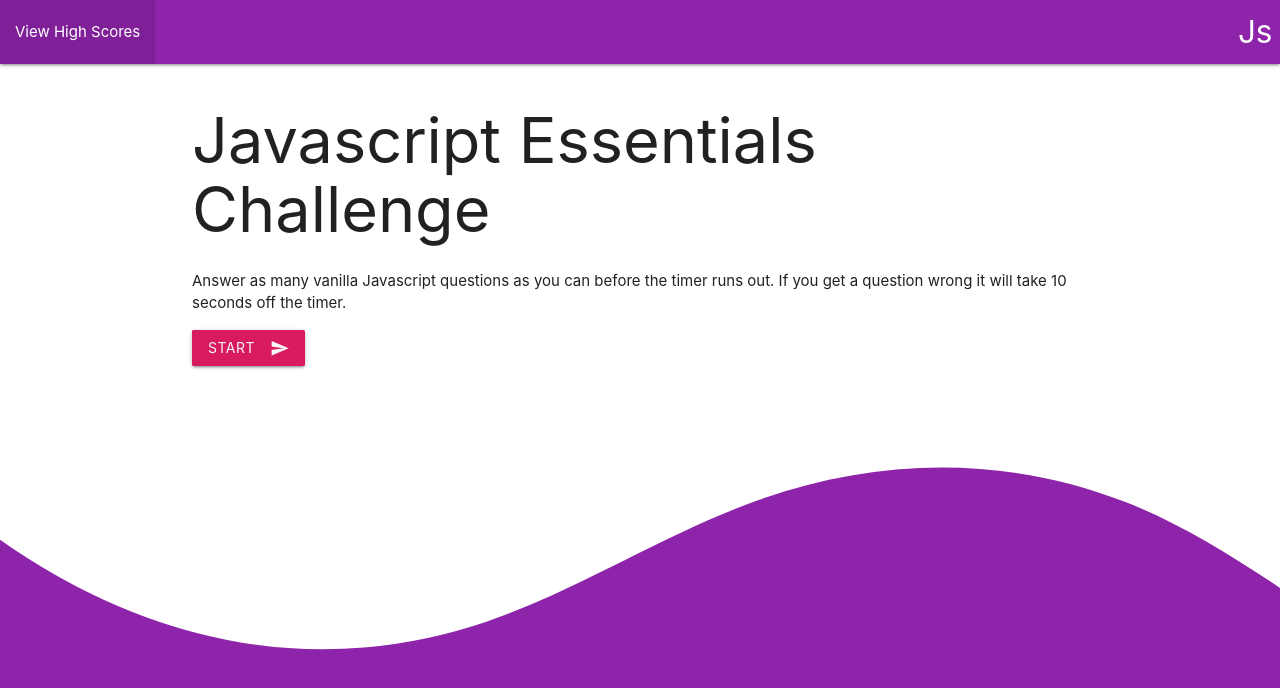
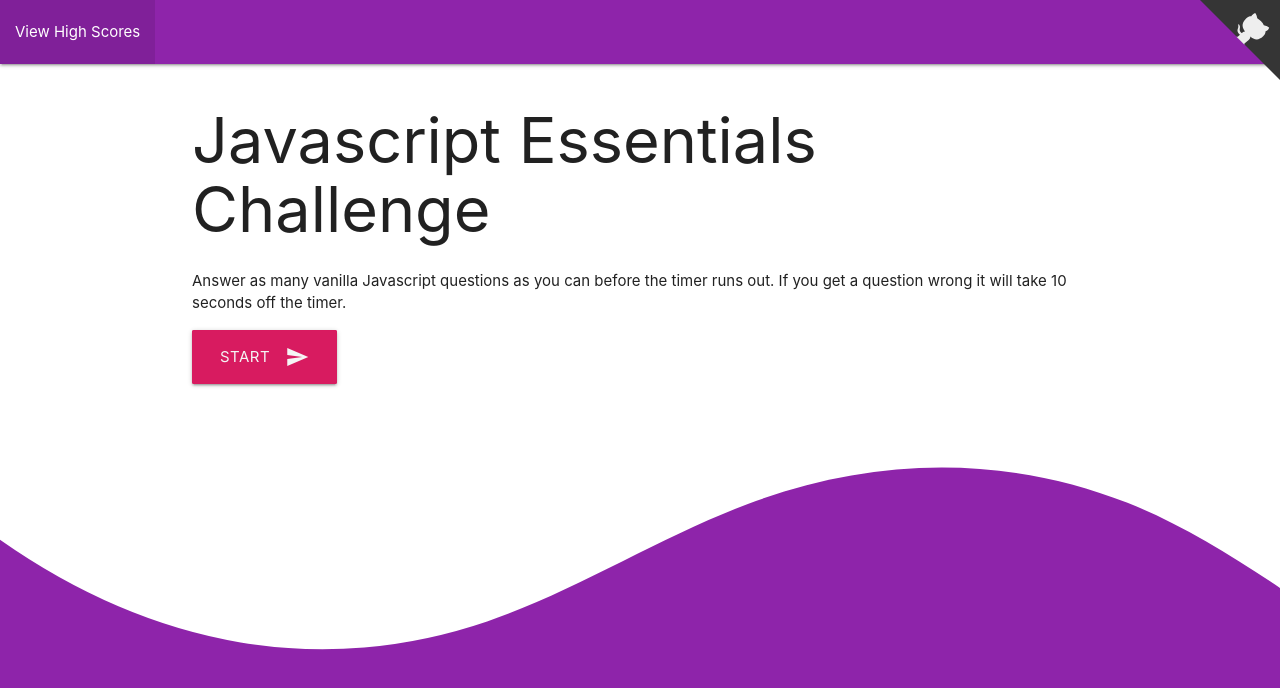
Before and after one commit to jessicablank/javascript-quiz, a plain HTML site: page index.html in a window 1280 px wide. Drawn offline with nearby package versions, Linux system fonts and the light colour scheme.

Commit message:
added waving octocat and readme

```diff
--- a/assets/style.scss
+++ b/assets/style.scss
@@ -31,3 +31,27 @@ nav-wrapper{
 .custom-shape-divider-bottom-1606973803 .shape-fill {
   fill: #8E24AA;
 }
+
+/* Octocat in the Right Corner Start*/
+
+.github-corner svg{
+  position:absolute;
+  right: 0;
+	top:0;
+	color:#eeeeee;
+	fill:#353535;
+}
+.github-corner:hover .octo-arm{
+	animation:octocat-wave .56s;
+}
+@keyframes octocat-wave{
+	0%, 100%{
+		transform:rotate(0);
+	}
+	20%, 60%{
+		transform:rotate(-20deg);
+	}
+	40%, 80%{
+		transform:rotate(10deg);
+	}
+}
--- a/index.html
+++ b/index.html
@@ -21,7 +21,33 @@
   <body>
     <nav>
         <div class="nav-wrapper purple darken-1">
-          <a href="#" class="brand-logo right">Js</a>
+             <!-- Octocat in the Corner -->
+             <a
+             class="github-corner right"
+             href="https://github.com/jessicablank/javascript-quiz"
+             target="_blank"
+           >
+             <svg
+               width="80"
+               height="80"
+               viewbox="0 0 250 250"
+               title="Visit Me on GitHub"
+             >
+               <path d="M0 0h250v250" />
+               <path
+                 class="octo-arm"
+                 d="M127.4 110c-14.6-9.2-9.4-19.5-9.4-19.5 3-7 1.5-11 1.5-11-1-6.2 3-2 3-2 4 4.7 2 11 2 11-2.2 10.4 5 14.8 9 16.2"
+                 fill="currentColor"
+                 style="transform-origin: 130px 110px"
+               />
+               <path
+                 class="octo-body"
+                 d="M113.2 114.3s3.6 1.6 4.7.6l15-13.7c3-2.4 6-3 8.2-2.7-8-11.2-14-25 3-41 4.7-4.4 10.6-6.4 16.2-6.4.6-1.6 3.6-7.3 11.8-10.7 0 0 4.5 2.7 6.8 16.5 4.3 2.7 8.3 6 12 9.8 3.3 3.5 6.7 8 8.6 12.3 14 3 16.8 8 16.8 8-3.4 8-9.4 11-11.4 11 0 5.8-2.3 11-7.5 15.5-16.4 16-30 9-40 .2 0 3-1 7-5.2 11l-13.3 11c-1 1 .5 5.3.8 5z"
+                 fill="currentColor"
+               />
+             </svg>
+           </a>
+          <!-- <a href="#" class="brand-logo right">Js</a> -->
           <ul id="nav-mobile" class="left hide-on-med-and-down">
             <li><a href="#">View High Scores</a></li>
           </ul>
@@ -36,7 +62,7 @@
         timer.
       </p>
       <button
-        class="btn pulse waves-effect waves-light center"
+        class="btn pulse waves-effect waves-light btn-large"
         id="start-btn"
         type="submit"
         name="action"
```
Also changed, not shown: assets/style.css, 2 other files.
